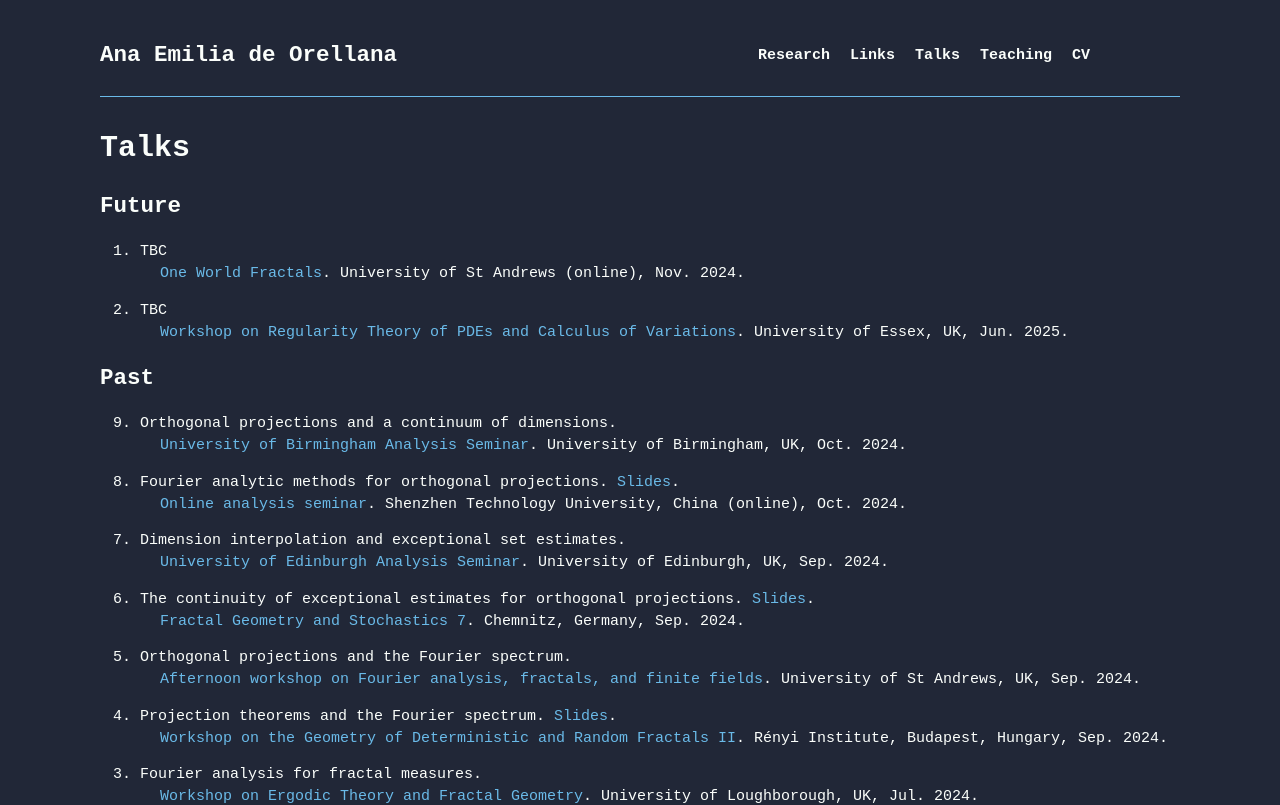
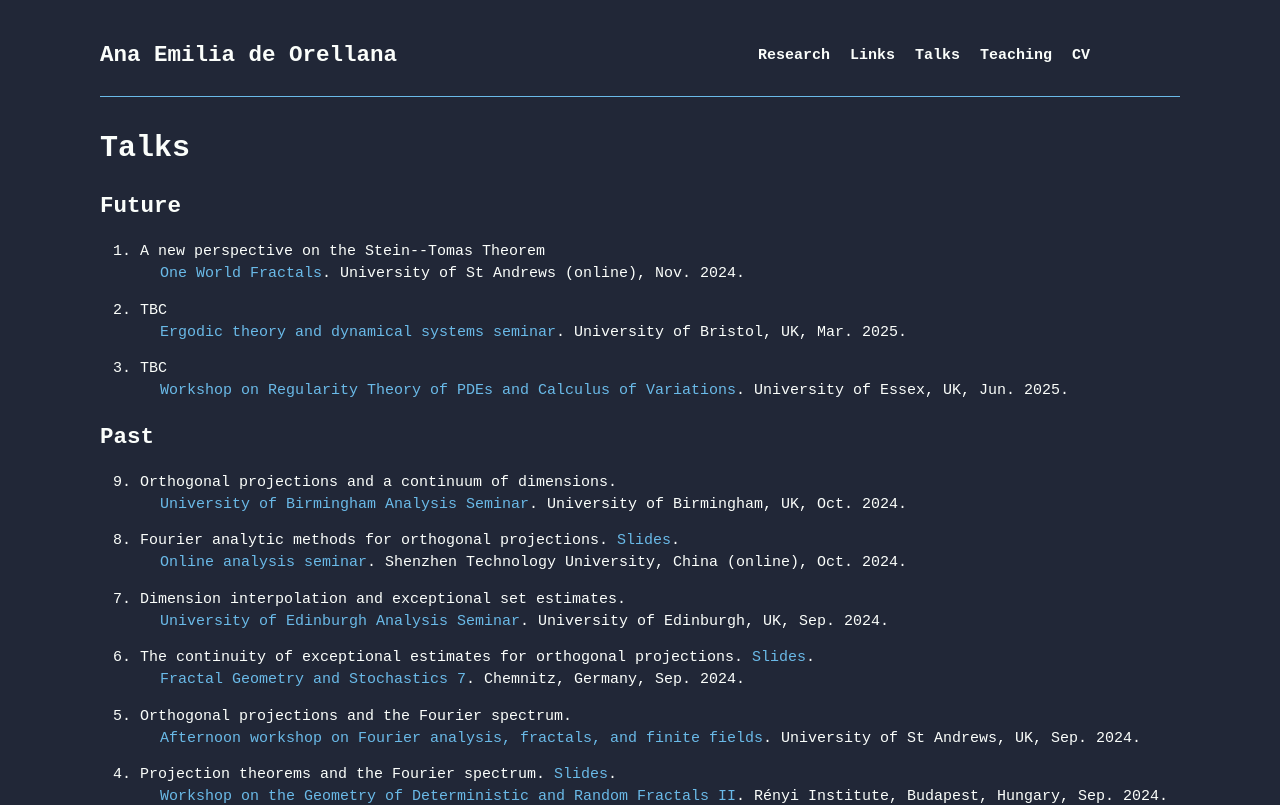
Before and after one commit to AnadeOre/anadeore.github.io, a Next.js app: page /talks in a window 1280 px wide. Shown: the top 805 px of the page. Built offline with nearby package versions, Linux system fonts and the light colour scheme.

Commit message:
Add talks

```diff
--- a/src/app/talks/page.jsx
+++ b/src/app/talks/page.jsx
@@ -11,11 +11,18 @@ const Teaching = () => {
       <ol>
         {/*  */}
         <Talk
-          title='TBC'
+          title='A new perspective on the Stein--Tomas Theorem'
           event='One World Fractals'
           where='University of St Andrews (online)'
           link='https://www.oneworldfractals.org/next/'
           when='Nov. 2024'
+        />
+        <Talk
+          title='TBC'
+          event='Ergodic theory and dynamical systems seminar'
+          where='University of Bristol, UK'
+          link='/'
+          when='Mar. 2025'
         />
         <Talk
           title='TBC'
```
